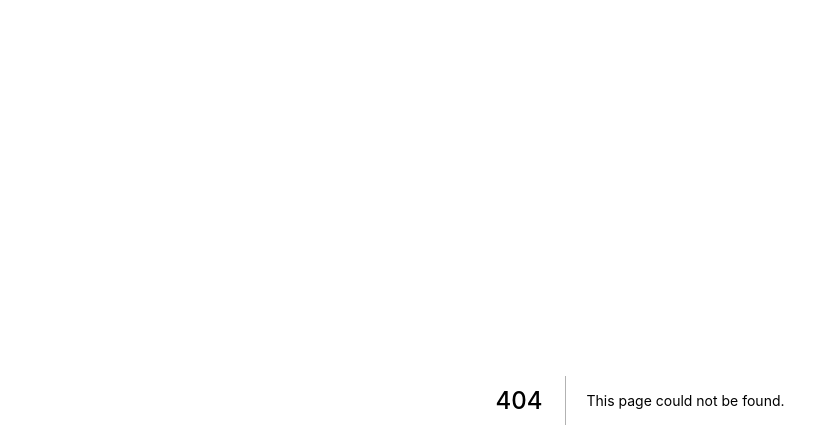
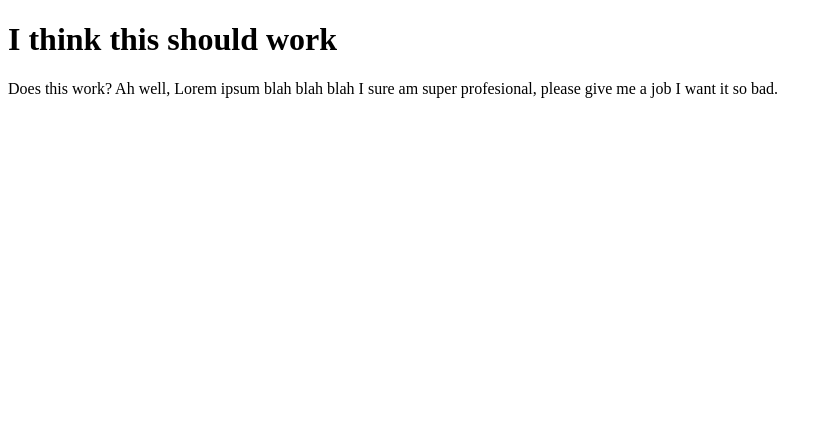
Before and after one commit to glitterspin/farm_events, a Next.js app: page /posts/do-i-get-it in a window 1280 px wide. Before the commit this address had no page. Shown: the top 448 px of the page, without its empty margins (0-839 px from the left). Built offline with nearby package versions, Linux system fonts and the light colour scheme.

Commit message:
pages check

```diff
--- /dev/null
+++ b/pages/posts/do-i-get-it.js
@@ -0,0 +1,8 @@
+export default function DoesItWork() {
+    return <>
+        <h1>I think this should work</h1>
+        <p> Does this work? Ah well, Lorem ipsum
+        blah blah blah I sure am super profesional,
+        please give me a job I want it so bad.</p>
+    </>
+}
```
